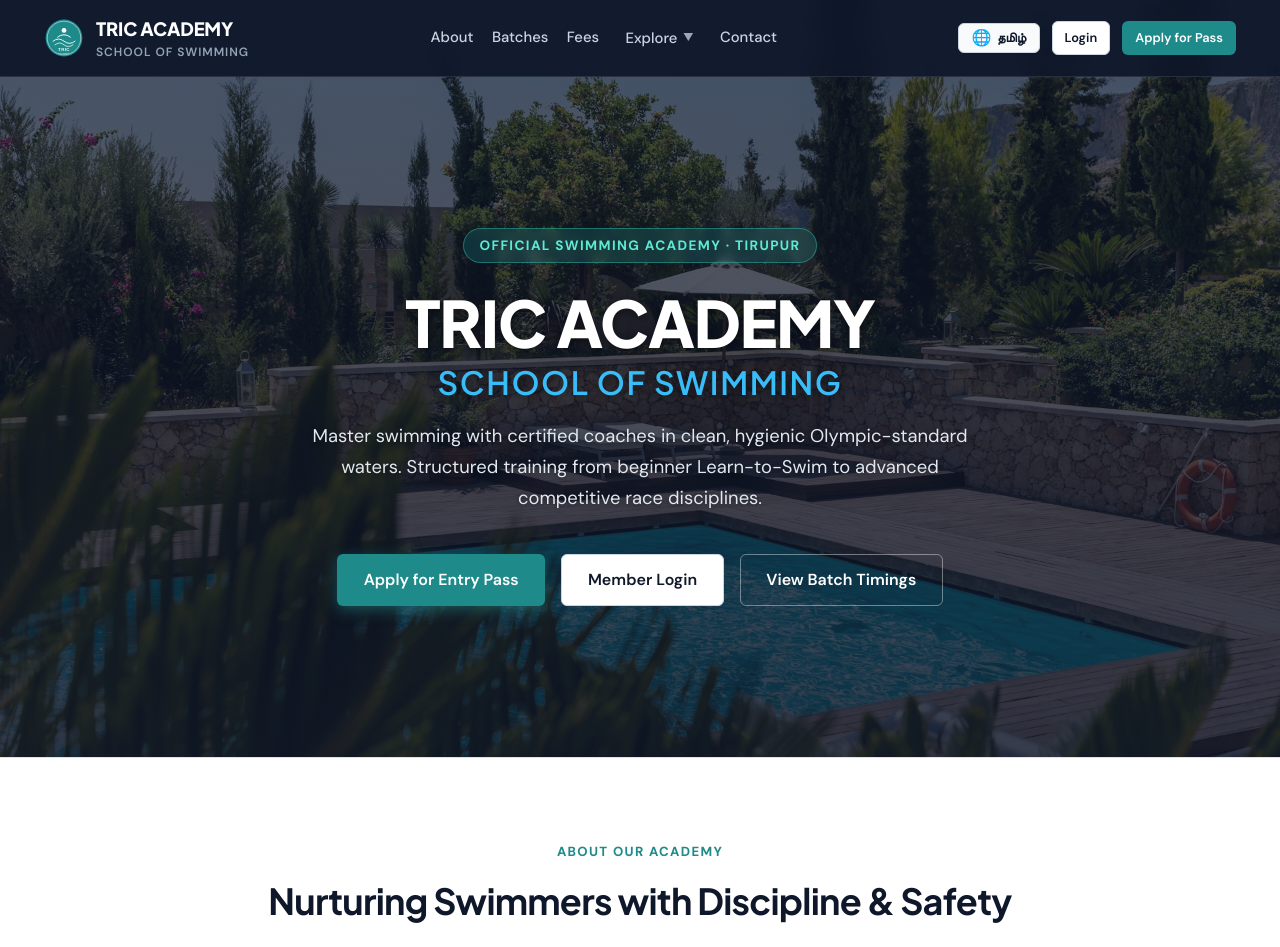
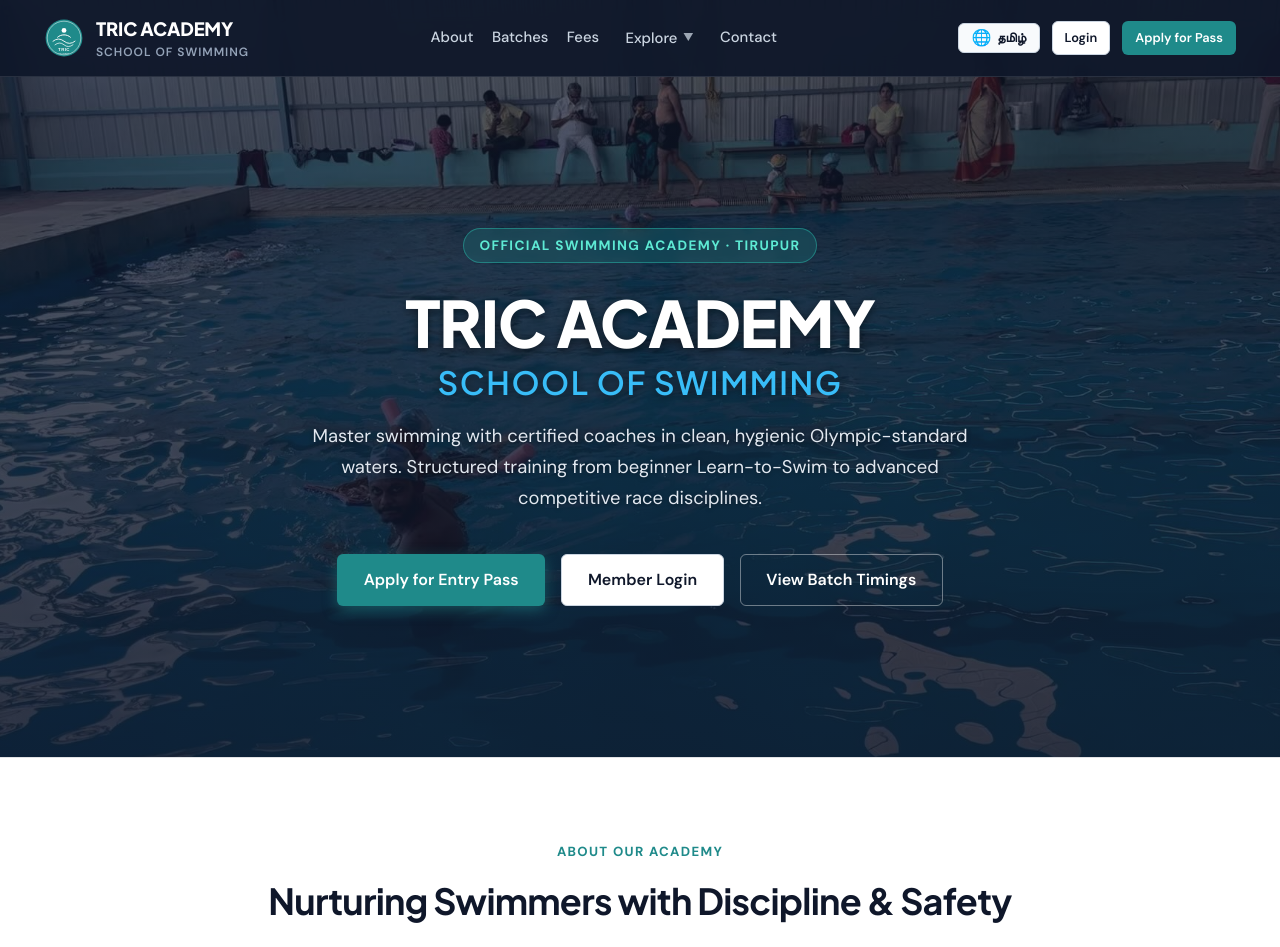
Before and after one commit to sandydilsehe-collab/tric-academy, a Flask app: page / in a window 1280 px wide. Shown: the top 947 px of the page. Run offline with Flask 3, Linux system fonts and the light colour scheme; data comes from the database, SQL or seed files in the repository.

Commit message:
Update global body background with HD pool panorama and fix background-color override

```diff
--- a/static/css/theme.css
+++ b/static/css/theme.css
@@ -37,8 +37,10 @@ html {
 body {
   font-family: 'DM Sans', -apple-system, BlinkMacSystemFont, 'Segoe UI', Roboto, sans-serif;
   color: var(--text-main);
-  background: linear-gradient(rgba(240, 249, 255, 0.94), rgba(248, 250, 252, 0.97)), url('/static/images/pool.jpg') fixed center / cover no-repeat;
-  background-color: var(--canvas-bg);
+  /* Standard Web Page Architecture: Atmospheric Global Aquatic Canvas with Subtle Watermark */
+  background:
+    linear-gradient(180deg, rgba(240, 249, 255, 0.90) 0%, rgba(248, 250, 252, 0.94) 400px, rgba(241, 245, 249, 0.97) 100%),
+    url('/static/images/gallery/tric_pool_panorama_hd.jpg') fixed center top / cover no-repeat;
   line-height: 1.6;
   min-height: 100vh;
   display: flex;
@@ -63,7 +65,7 @@ h1, h2, h3, h4, .font-heading {
 /* Universal Page Hero Banner with Pool Background */
 .page-hero-banner {
   position: relative;
-  background-image: linear-gradient(rgba(15, 23, 42, 0.72), rgba(15, 23, 42, 0.88)), url('/static/images/pool.jpg');
+  background-image: linear-gradient(135deg, rgba(15, 23, 42, 0.80) 0%, rgba(15, 23, 42, 0.92) 100%), url('/static/images/gallery/tric_pool_panorama_hd.jpg');
   background-size: cover;
   background-position: center;
   background-repeat: no-repeat;
@@ -116,7 +118,7 @@ h1, h2, h3, h4, .font-heading {
   width: 100%;
   height: 100%;
   z-index: -1;
-  background-image: linear-gradient(rgba(15, 23, 42, 0.65), rgba(15, 23, 42, 0.85)), url('/static/images/pool.jpg');
+  background-image: linear-gradient(180deg, rgba(15, 23, 42, 0.68) 0%, rgba(15, 23, 42, 0.88) 100%), url('/static/images/gallery/tric_pool_panorama_hd.jpg');
   background-size: cover;
   background-position: center;
   background-repeat: no-repeat;
```
